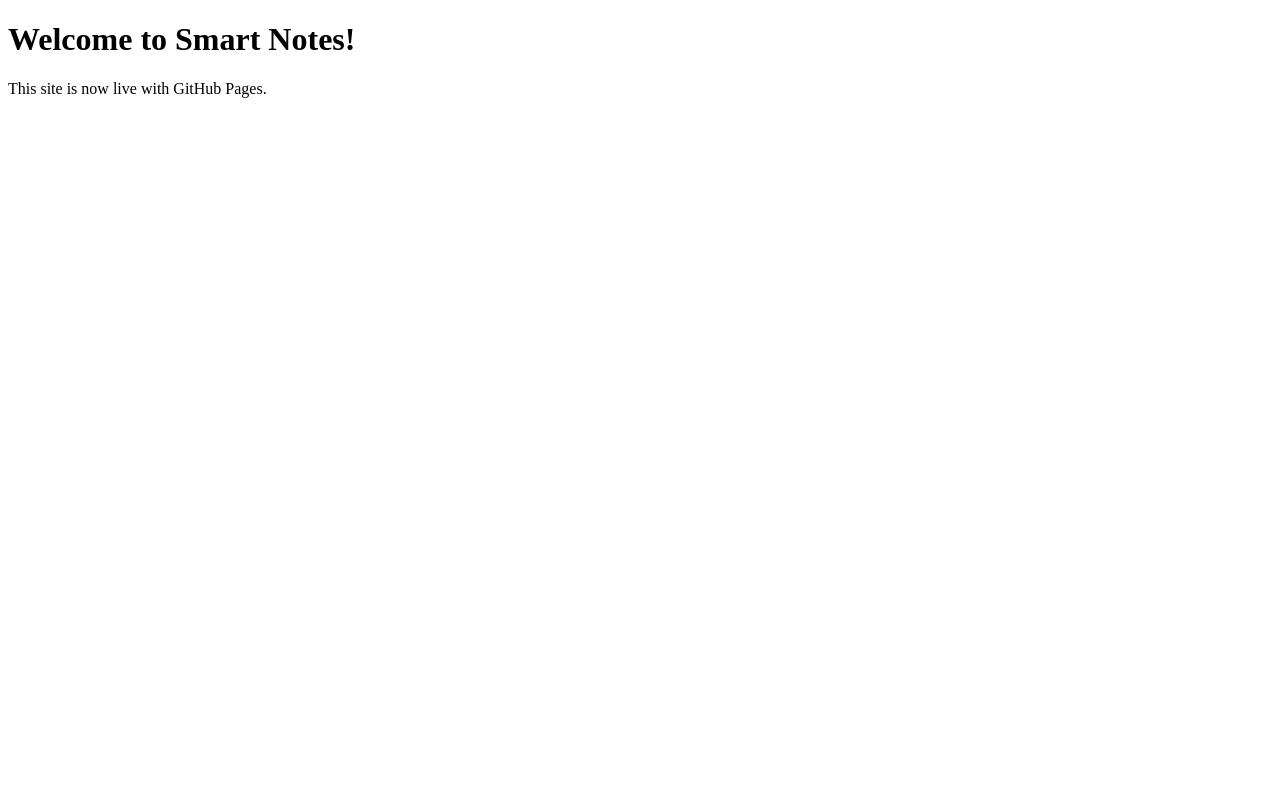
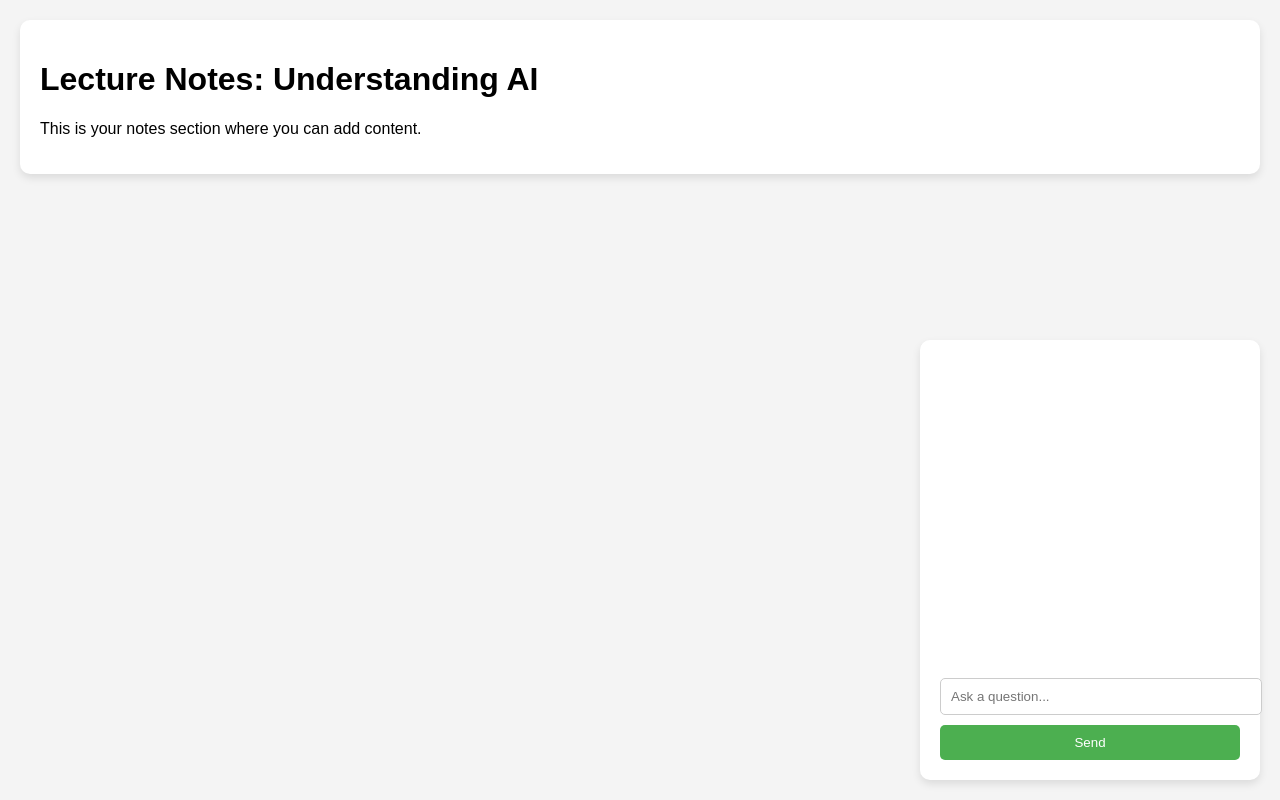
Before and after one commit to HowlZA/Smart-Notes, a plain HTML site: page index.html in a window 1280 px wide. Drawn offline with Linux system fonts and the light colour scheme.

Commit message:
index.html

```diff
--- a/index.html
+++ b/index.html
@@ -1,12 +1,25 @@
 <!DOCTYPE html>
 <html lang="en">
 <head>
-  <meta charset="UTF-8" />
-  <meta name="viewport" content="width=device-width, initial-scale=1.0"/>
-  <title>Smart Notes</title>
+    <meta charset="UTF-8">
+    <meta name="viewport" content="width=device-width, initial-scale=1.0">
+    <title>Smart Notes</title>
+    <link rel="stylesheet" href="style.css">
 </head>
 <body>
-  <h1>Welcome to Smart Notes!</h1>
-  <p>This site is now live with GitHub Pages.</p>
+    <div id="notes-section">
+        <h1>Lecture Notes: Understanding AI</h1>
+        <p>This is your notes section where you can add content.</p>
+    </div>
+
+    <div id="chatbox">
+        <div id="chat-box">
+            <div id="chat"></div>
+        </div>
+        <input type="text" id="user-input" placeholder="Ask a question..." />
+        <button id="send-button">Send</button>
+    </div>
+
+    <script src="app.js"></script>
 </body>
 </html>
```
